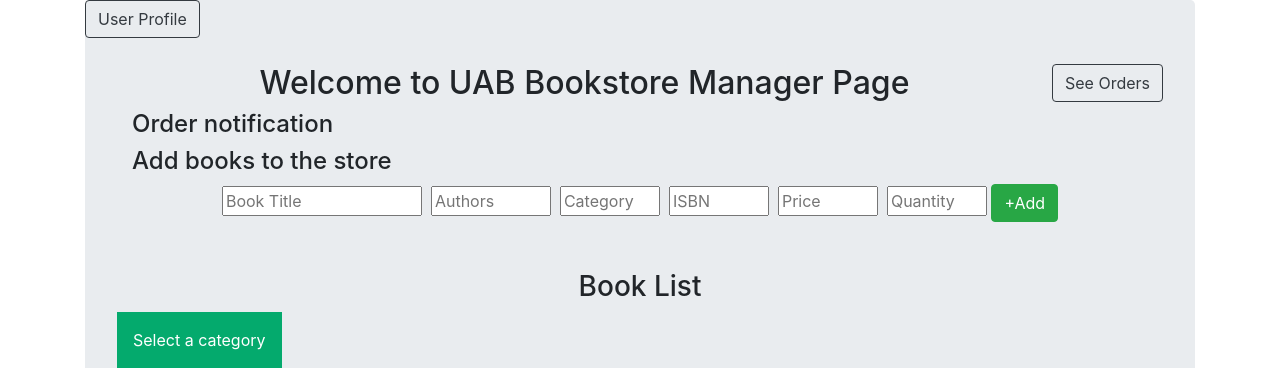
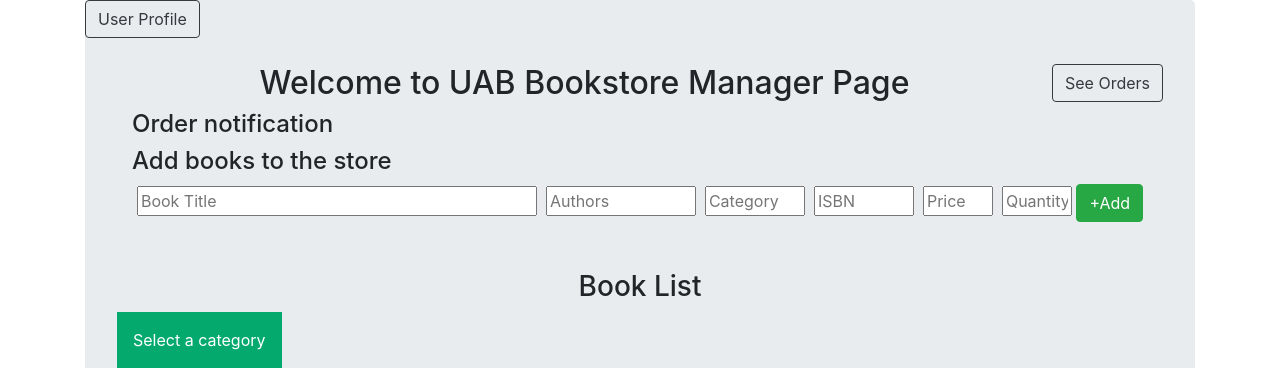
Before and after one commit to csong126/A-simple-Bookstore, a Python web app: template website/templates/manager.html in a window 1280 px wide. Shown: the part 56-424 px from the top of the page. Run offline with Jinja, Linux system fonts and the light colour scheme; the template is opened without the code that fills it, so the values that code supplies are empty; some libraries are stand-ins or nearby versions.

Commit message:
litlle edit

```diff
--- a/website/templates/manager.html
+++ b/website/templates/manager.html
@@ -27,12 +27,12 @@
   <h4>Add books to the store</h4>
 
   <form method="post" action="{{url_for('auth.add_book')}}" class='text-center' >
-    <label for="bname"></label><input type="text" name ="bname" placeholder="Book Title" style="width: 200px;">
-    <label for="authors" ></label> <input type="text" name ="authors" placeholder="Authors" style="width: 120px;">
+    <label for="bname"></label><input type="text" name ="bname" placeholder="Book Title" style="width: 400px;">
+    <label for="authors" ></label> <input type="text" name ="authors" placeholder="Authors" style="width: 150px;">
     <label for="category" ></label> <input type="text" name ="category" placeholder="Category" style="width: 100px;">
     <label for="ISBN" ></label> <input type="text" name ="ISBN" placeholder="ISBN" style="width: 100px;">
-    <label for="price" ></label> <input type="float" name ="price" placeholder="Price" style="width: 100px;">
-    <label for="qty" ></label> <input type="integer" name ="qty" placeholder="Quantity" style="width: 100px;">
+    <label for="price" ></label> <input type="float" name ="price" placeholder="Price" style="width: 70px;">
+    <label for="qty" ></label> <input type="integer" name ="qty" placeholder="Quantity" style="width: 70px;">
     <input type="submit" class='btn btn-success' value="+Add">
   </form>
 
```
Also changed, not shown: website/database.db.
